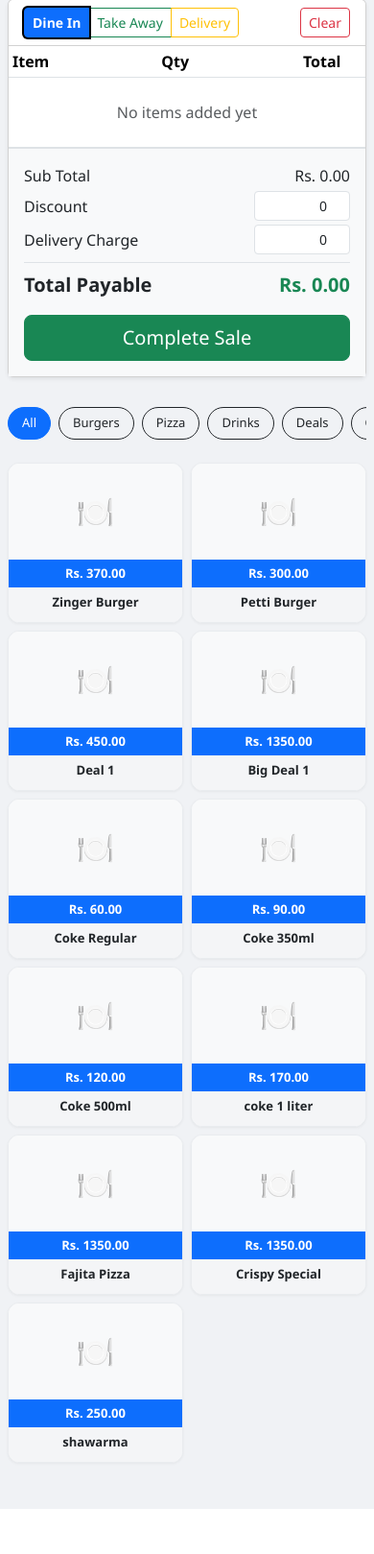
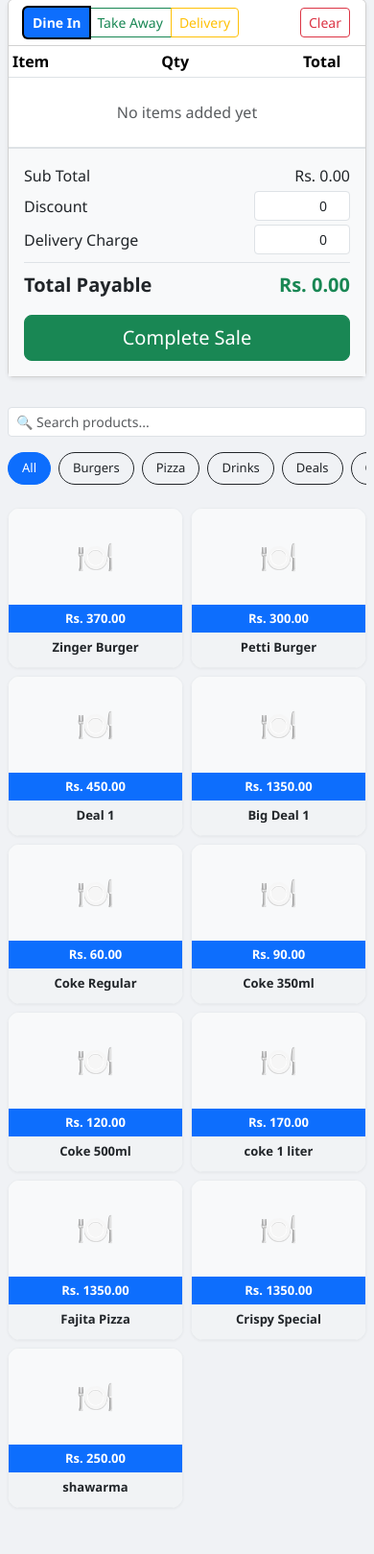
Before and after one commit to Naeemshakir0707/cafe-crispy-pos, a Django app: page /pos/ in a window 390 px wide. Shown: the part 139-1758 px from the top of the page at 96% size. Before the commit the page ends 1711 px from the top, so only its background shows below. Run offline with Django 5.2, Linux system fonts and the light colour scheme; a user stored in the database is signed in; data comes from the database, SQL or seed files in the repository.

Commit message:
Add product search on POS + keep product images

```diff
--- a/pos/templates/pos/pos.html
+++ b/pos/templates/pos/pos.html
@@ -104,9 +104,13 @@
         .suggestion-item:hover {
             background: #f0f0f0;
         }
+        .search-box {
+            max-width: 280px;
+        }
         @media (max-width: 991px) {
             .cart-section { order: -1; margin-bottom: 15px; }
             .products-section { order: 1; }
+            .search-box { max-width: 100%; }
         }
     </style>
 </head>
@@ -144,7 +148,7 @@
                     <button class="btn btn-sm btn-outline-danger" onclick="clearCart()">Clear</button>
                 </div>
 
-                <!-- Customer Details (only for Delivery) -->
+                <!-- Customer Details -->
                 <div class="customer-box" id="customer-box">
                     <h6 class="mb-2">Customer Details</h6>
                     <div class="mb-2 position-relative">
@@ -205,6 +209,15 @@
 
         <!-- ==================== PRODUCTS ==================== -->
         <div class="col-lg-7 products-section">
+
+            <!-- Search + Categories -->
+            <div class="d-flex flex-wrap gap-2 mb-3 align-items-center">
+                <div class="search-box flex-grow-1">
+                    <input type="text" id="product-search" class="form-control form-control-sm"
+                           placeholder="🔍 Search products..." oninput="filterProducts()">
+                </div>
+            </div>
+
             <div class="mb-3 d-flex gap-2 overflow-auto pb-2" style="white-space: nowrap;">
                 <button class="btn btn-sm category-btn active" onclick="filterCategory('all', this)">All</button>
                 {% for category in categories %}
@@ -216,8 +229,10 @@
 
             <div class="row row-cols-2 row-cols-md-3 row-cols-xl-4 g-2 g-md-3" id="products-grid">
                 {% for product in products %}
-                <div class="col product-item" data-category="{{ product.category.id }}">
-                    <div class="product-card h-100" onclick="addToCart('{{ product.id }}', '{{ product.name }}', '{{ product.price }}')">
+                <div class="col product-item"
+                     data-category="{{ product.category.id }}"
+                     data-name="{{ product.name|lower }}">
+                    <div class="product-card h-100" onclick="addToCart('{{ product.id }}', '{{ product.name }}', {{ product.price }})">
                         {% if product.image %}
                             <img src="{{ product.image.url }}" class="product-img" alt="{{ product.name }}">
                         {% else %}
@@ -226,7 +241,7 @@
                             </div>
                         {% endif %}
                         <div class="price-badge text-center">Rs. {{ product.price }}</div>
-                        <div class="p-2 text-center" style="background-color: #f4f5f7;">
+                        <div class="p-2 text-center" style="background-color: #f1f3f5;">
                             <h6 class="mb-1" style="font-size: 13px; font-weight: 600;">{{ product.name }}</h6>
                             {% if product.is_deal %}
                                 <small class="text-info fw-bold">Deal</small>
@@ -248,6 +263,7 @@
 <script>
     let cart = [];
     let selectedOrderType = 'dine_in';
+    let currentCategory = 'all';
 
     function selectOrderType(button) {
         document.querySelectorAll('.order-type-btn').forEach(btn => btn.classList.remove('active'));
@@ -275,9 +291,21 @@
         });
         button.classList.remove('btn-outline-dark');
         button.classList.add('active');
+        currentCategory = categoryId;
+        filterProducts();
+    }
+
+    function filterProducts() {
+        const search = document.getElementById('product-search').value.toLowerCase().trim();
 
         document.querySelectorAll('.product-item').forEach(product => {
-            product.style.display = (categoryId === 'all' || product.getAttribute('data-category') === categoryId) ? 'block' : 'none';
+            const name = product.getAttribute('data-name') || '';
+            const category = product.getAttribute('data-category');
+
+            const matchCategory = (currentCategory === 'all' || category === currentCategory);
+            const matchSearch = (search === '' || name.includes(search));
+
+            product.style.display = (matchCategory && matchSearch) ? 'block' : 'none';
         });
     }
 
```
